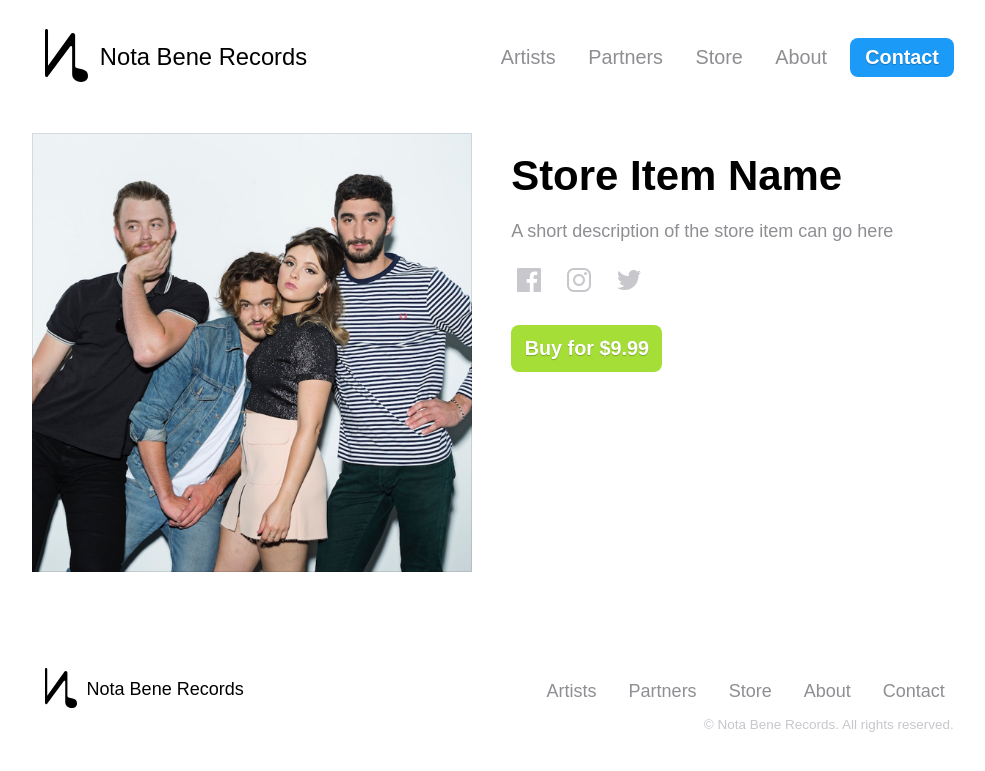
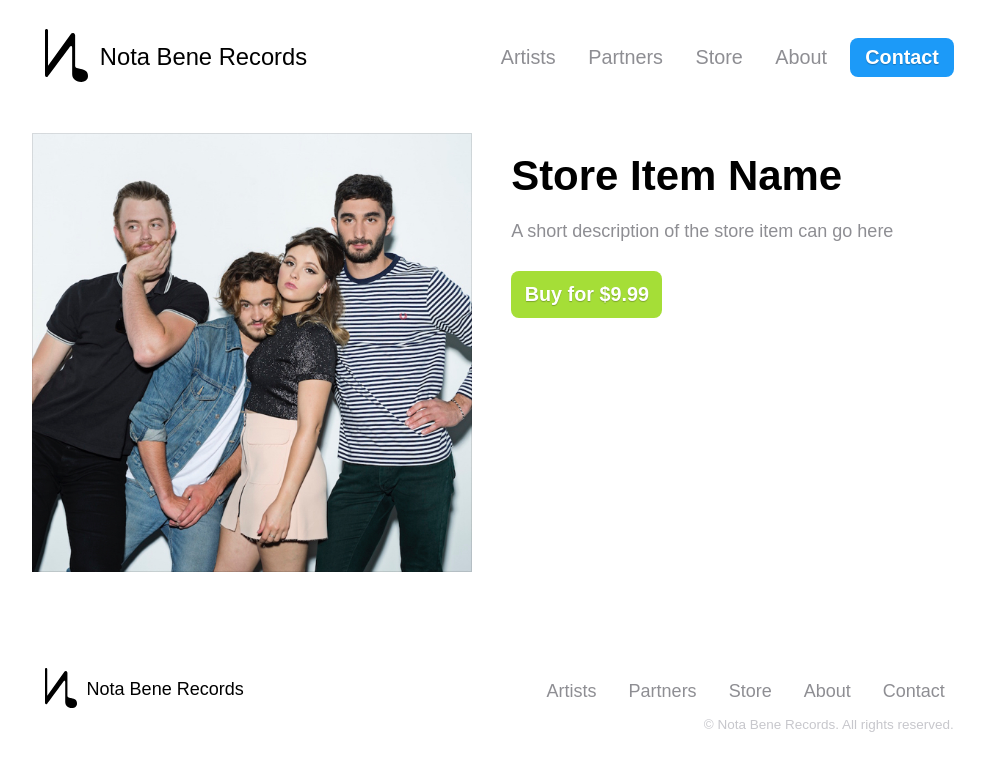
Before and after one commit to cjmlgrto/notabenerecords, a Jekyll site: the page built from _store/sample-item.markdown, in a window 1280 px wide. Shown: the top 771 px of the page, without its empty margins (145-1130 px from the left). Built offline with Jekyll 4.4.1, drawn with Linux system fonts in a browser that asks for light colours.

Commit message:
Fix social media links

```diff
--- a/_layouts/store-page.html
+++ b/_layouts/store-page.html
@@ -17,12 +17,7 @@
 							{% endif %}
 						</div>
 						<div class="actions">
-							<ul class="media">
-								<li><a href="/" class="facebook">Facebook</a></li>
-								<li><a href="/" class="instagram">Instagram</a></li>
-								<li><a href="/" class="twitter">Twitter</a></li>
-							</ul>
-							<a href="/" class="button secondary">Buy for {{ page.price }}</a>
+							<a href="{{ page.link }}" class="button secondary">Buy for {{ page.price }}</a>
 						</div>
 					</div>
 				</div>
```
Also changed, not shown: _layouts/partner-page.html (+6 -4 lines).
